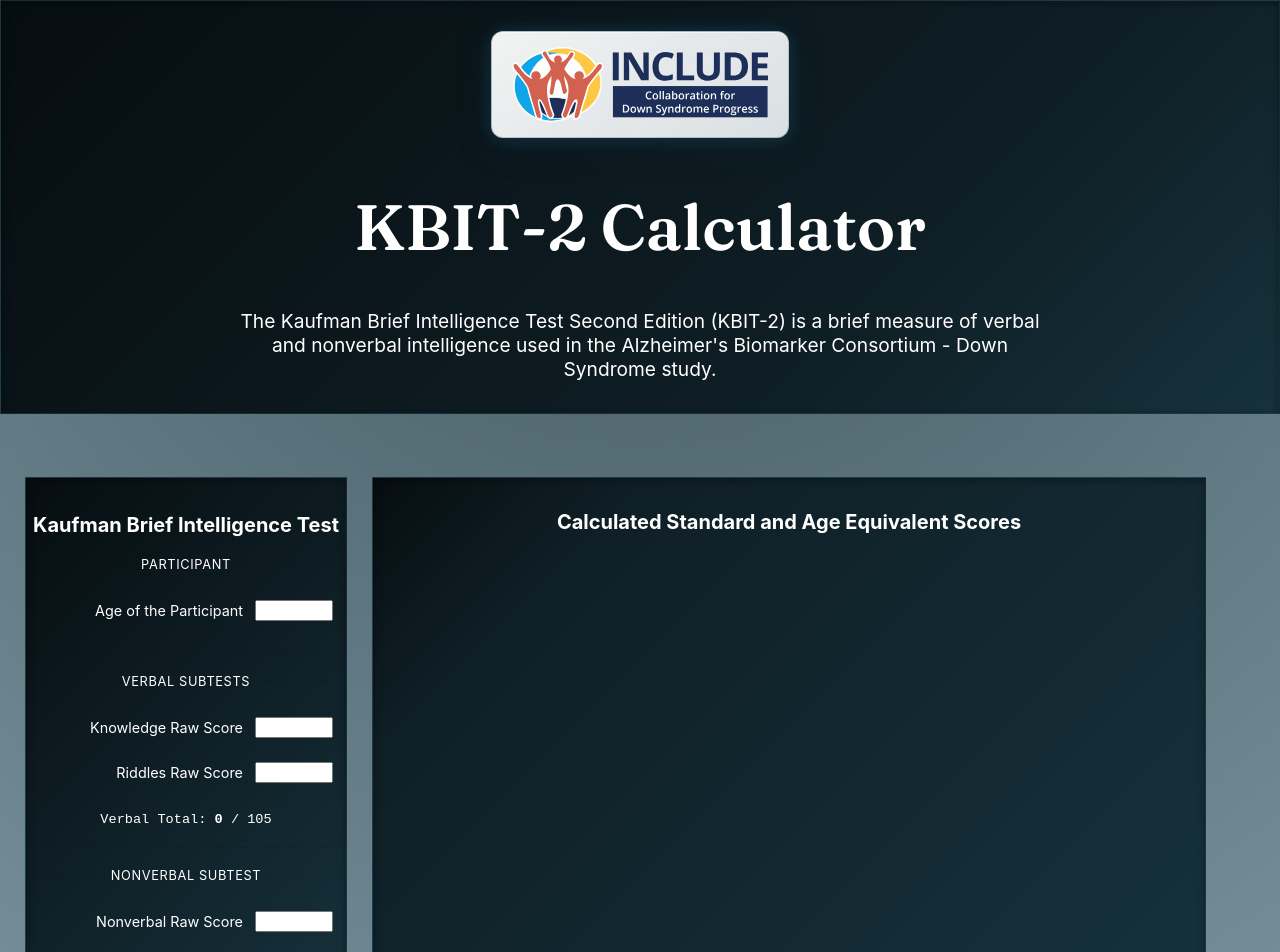
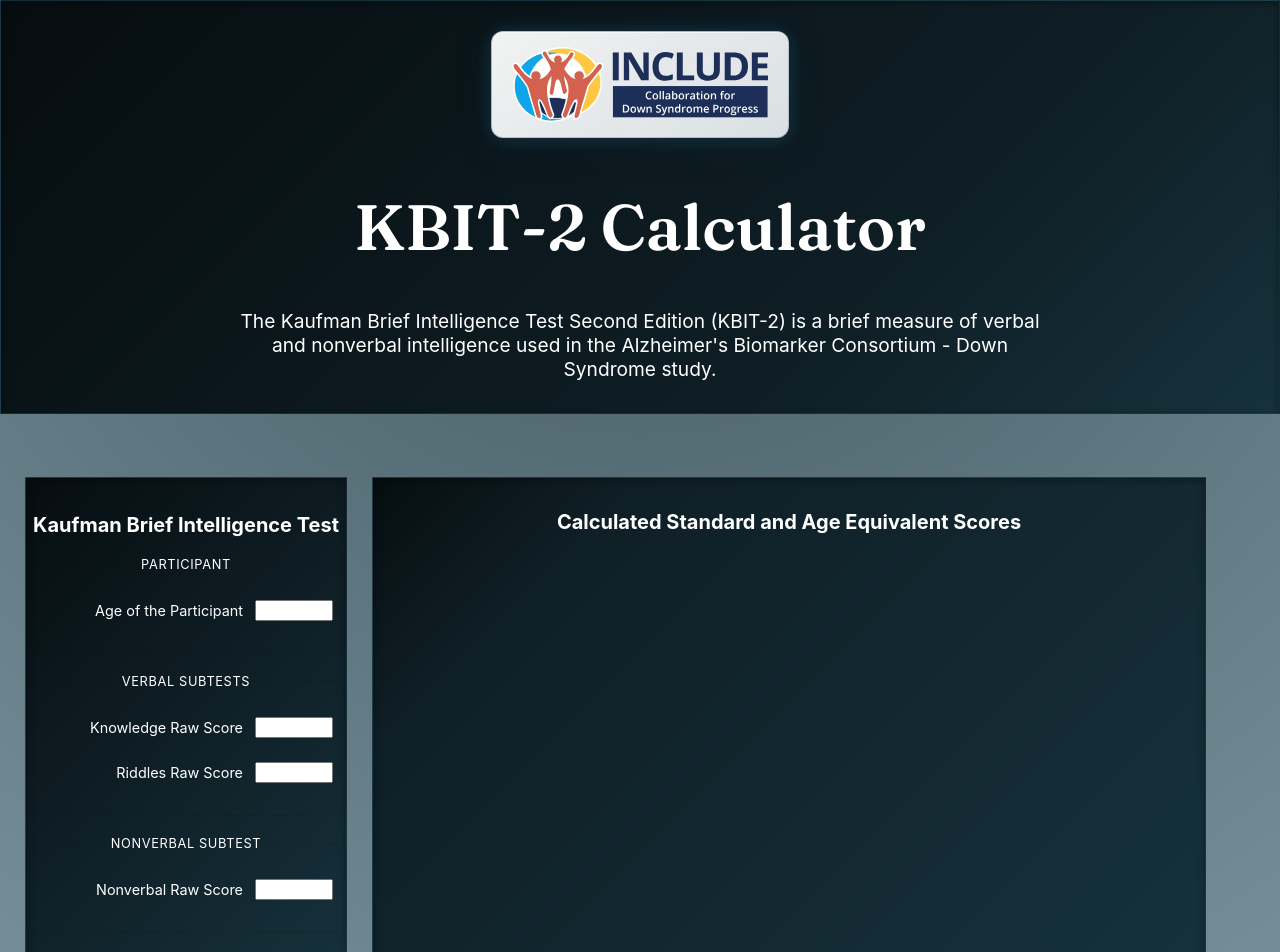
Before and after one commit to metds/kbit2-revised, a React (Create React App) app: page / in a window 1280 px wide. Shown: the top 952 px of the page. Built offline with nearby package versions, Linux system fonts and the light colour scheme.

Commit message:
Update InputForm.jsx

```diff
--- a/src/components/InputForm.jsx
+++ b/src/components/InputForm.jsx
@@ -22,6 +22,8 @@
     };
   };
 
+  const verbalTotal = Number(verbalKnowledge) + Number(verbalRiddles);
+
   return (
     <div className={classes.content}>
       <h3 className={classes.sidePanelTitle}>
@@ -40,7 +42,6 @@
             min={18}
             max={25}
             required
-            value={age}
             onChange={createRangeValidator(setAge, 18, 25)}
             className={classes.input}
           />
@@ -59,7 +60,6 @@
             required
             min={0}
             max={105 - Number(verbalRiddles)}
-            value={verbalKnowledge}
             onChange={createRangeValidator(
               setVerbalKnowledge,
               0,
@@ -78,7 +78,6 @@
             required
             min={0}
             max={105 - Number(verbalKnowledge)}
-            value={verbalRiddles}
             onChange={createRangeValidator(
               setVerbalRiddles,
               0,
@@ -87,10 +86,13 @@
             className={classes.input}
           />
         </div>
-        <div className={classes.groupTotal}>
-          Verbal Total: <b>{Number(verbalKnowledge) + Number(verbalRiddles)}</b>{" "}
-          / 105
-        </div>
+        {(verbalKnowledge !== "") & (verbalRiddles !== "") ? (
+          <div className={classes.groupTotal}>
+            Verbal Total: <b>{verbalTotal}</b> / 105
+          </div>
+        ) : (
+          <div></div>
+        )}
       </fieldset>
 
       <fieldset className={classes.formGroup}>
@@ -105,7 +107,6 @@
             required
             min={0}
             max={50}
-            value={nonverbalRaw}
             onChange={createRangeValidator(setNonverbalRaw, 0, 50)}
             className={classes.input}
           />
```
